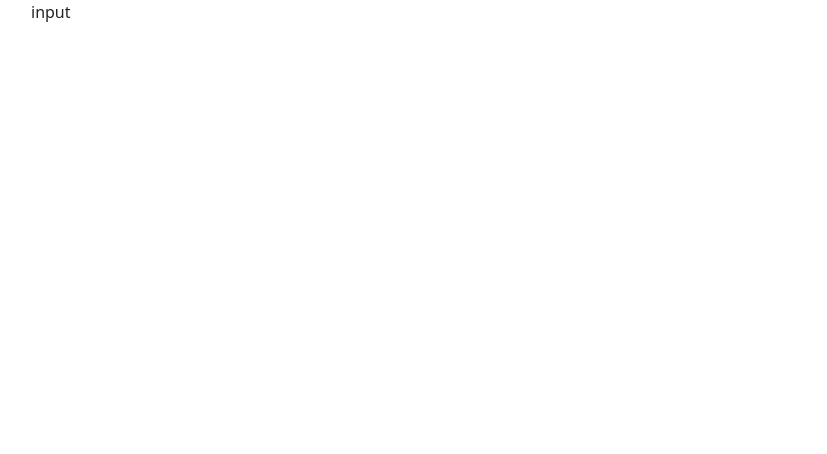
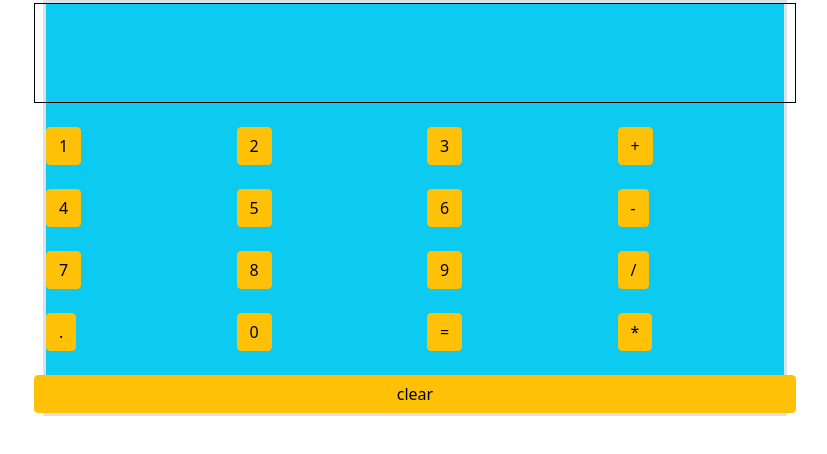
Before and after one commit to bredau00/JS_Calculator, a plain HTML site: page index.html in a window 1280 px wide. Shown: the whole page, without its empty margins (39-866 px from the left). Drawn offline with nearby package versions, Linux system fonts and the light colour scheme.

Commit message:
functions update

```diff
--- a/index.html
+++ b/index.html
@@ -4,6 +4,7 @@
     <meta charset="UTF-8" />
     <meta name="viewport" content="width=device-width, initial-scale=1.0" />
     <title>Document</title>
+    <link rel="stylesheet" href="./style.css" />
     <link
       href="https://cdn.jsdelivr.net/npm/bootstrap@5.1.3/dist/css/bootstrap.min.css"
       rel="stylesheet"
@@ -12,10 +13,178 @@
     />
   </head>
   <body>
-    <div class="container">
-      <div class="row">input</div>
+    <div class="container container-fluid">
+      <div class="col-8 bg-info border border-3">
+        <div class="row">
+          <div id="output"></div>
+        </div>
+        <br />
+        <div class="row">
+          <div class="col-3">
+            <button
+              type="button"
+              class="btn btn-warning fluid"
+              onclick="addtosum('1')"
+            >
+              1
+            </button>
+          </div>
+          <div class="col-3">
+            <button
+              type="button"
+              class="btn btn-warning"
+              onclick="addtosum('2')"
+            >
+              2
+            </button>
+          </div>
+          <div class="col-3">
+            <button
+              type="button"
+              class="btn btn-warning"
+              onclick="addtosum('3')"
+            >
+              3
+            </button>
+          </div>
+          <div class="col-3">
+            <button
+              type="button"
+              class="btn btn-warning"
+              onclick="addtosum('+')"
+            >
+              +
+            </button>
+          </div>
+        </div>
+        <br />
+        <div class="row">
+          <div class="col-3">
+            <button
+              type="button"
+              class="btn btn-warning"
+              onclick="addtosum('4')"
+            >
+              4
+            </button>
+          </div>
+          <div class="col-3">
+            <button
+              type="button"
+              class="btn btn-warning"
+              onclick="addtosum('5')"
+            >
+              5
+            </button>
+          </div>
+          <div class="col-3">
+            <button
+              type="button"
+              class="btn btn-warning"
+              onclick="addtosum('6')"
+            >
+              6
+            </button>
+          </div>
+          <div class="col-3">
+            <button
+              type="button"
+              class="btn btn-warning"
+              onclick="addtosum('-')"
+            >
+              -
+            </button>
+          </div>
+        </div>
+        <br />
+        <div class="row">
+          <div class="col-3">
+            <button
+              type="button"
+              class="btn btn-warning"
+              onclick="addtosum('7')"
+            >
+              7
+            </button>
+          </div>
+          <div class="col-3">
+            <button
+              type="button"
+              class="btn btn-warning"
+              onclick="addtosum('8')"
+            >
+              8
+            </button>
+          </div>
+          <div class="col-3">
+            <button
+              type="button"
+              class="btn btn-warning"
+              onclick="addtosum('9')"
+            >
+              9
+            </button>
+          </div>
+          <div class="col-3">
+            <button
+              type="button"
+              class="btn btn-warning"
+              onclick="addtosum('/')"
+            >
+              /
+            </button>
+          </div>
+        </div>
+        <br />
+        <div class="row">
+          <div class="col-3">
+            <button
+              type="button"
+              class="btn btn-warning"
+              onclick="addtosum('.')"
+            >
+              .
+            </button>
+          </div>
+          <div class="col-3">
+            <button
+              type="button"
+              class="btn btn-warning"
+              onclick="addtosum('0')"
+            >
+              0
+            </button>
+          </div>
+          <div class="col-3">
+            <button
+              type="button"
+              class="btn btn-warning"
+              onclick="evaluatesum('=')"
+            >
+              =
+            </button>
+          </div>
+          <div class="col-3">
+            <button
+              type="button"
+              class="btn btn-warning"
+              onclick="addtosum('*')"
+            >
+              *
+            </button>
+          </div>
+        </div>
+        <br />
+        <div class="row">
+          <button type="button" class="btn btn-warning" onclick="clearsum('')">
+            clear
+          </button>
+        </div>
+      </div>
     </div>
+    <script src="script.js"></script>
     <script
+      src="./script.js"
       src="https://cdn.jsdelivr.net/npm/bootstrap@5.1.3/dist/js/bootstrap.bundle.min.js"
       integrity="sha384-ka7Sk0Gln4gmtz2MlQnikT1wXgYsOg+OMhuP+IlRH9sENBO0LRn5q+8nbTov4+1p"
       crossorigin="anonymous"
--- a/script.js
+++ b/script.js
@@ -0,0 +1,15 @@
+let sum = "";
+
+function addtosum(operator) {
+  sum = sum + operator;
+  document.getElementById("output").innerText = sum;
+}
+
+function evaluatesum() {
+  document.getElementById("output").innerText = eval(sum);
+}
+
+function clearsum() {
+  sum = "";
+  document.getElementById("output").innerText = sum;
+}
--- a/style.css
+++ b/style.css
@@ -0,0 +1,4 @@
+#output {
+  border: 1px solid black;
+  height: 100px;
+}
```
